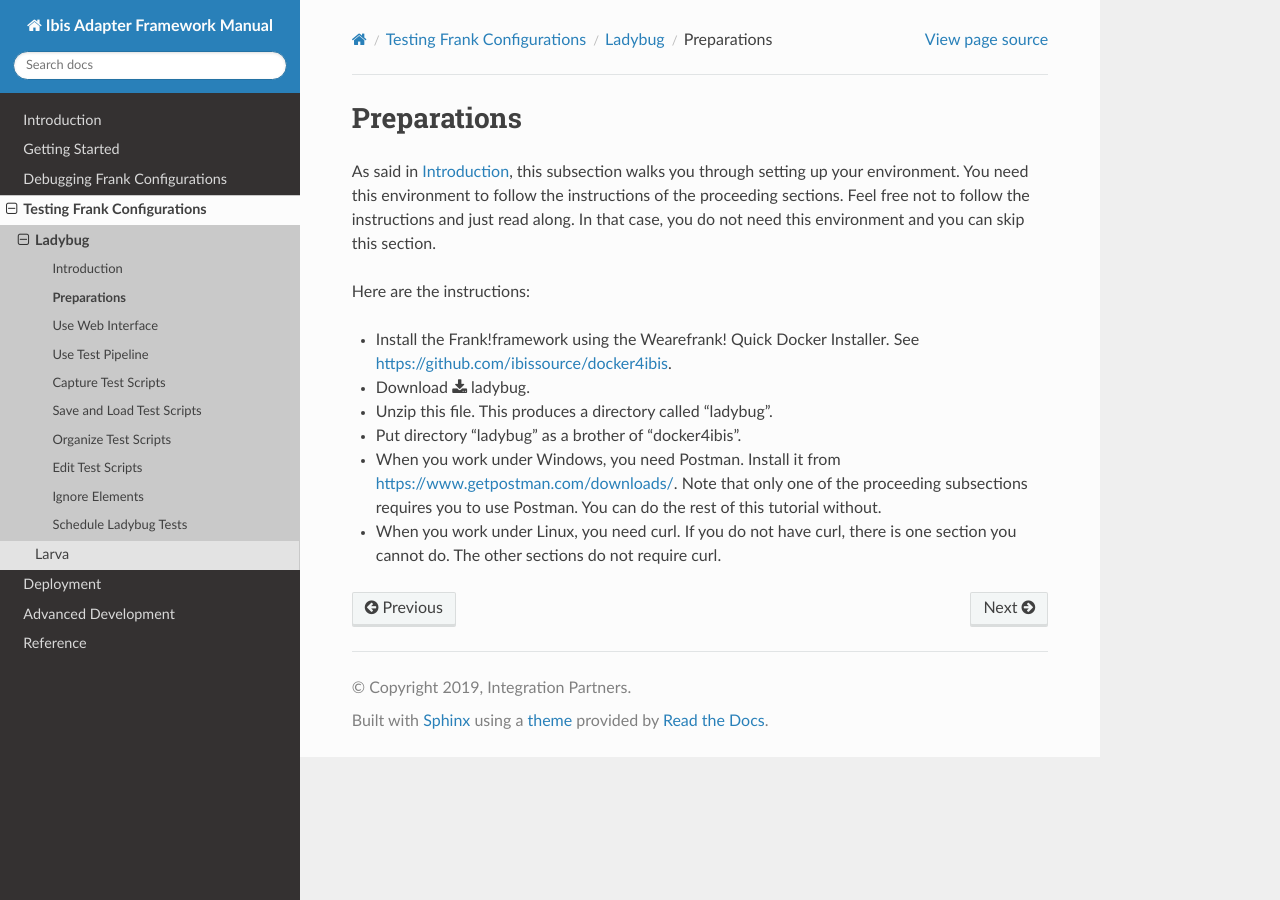
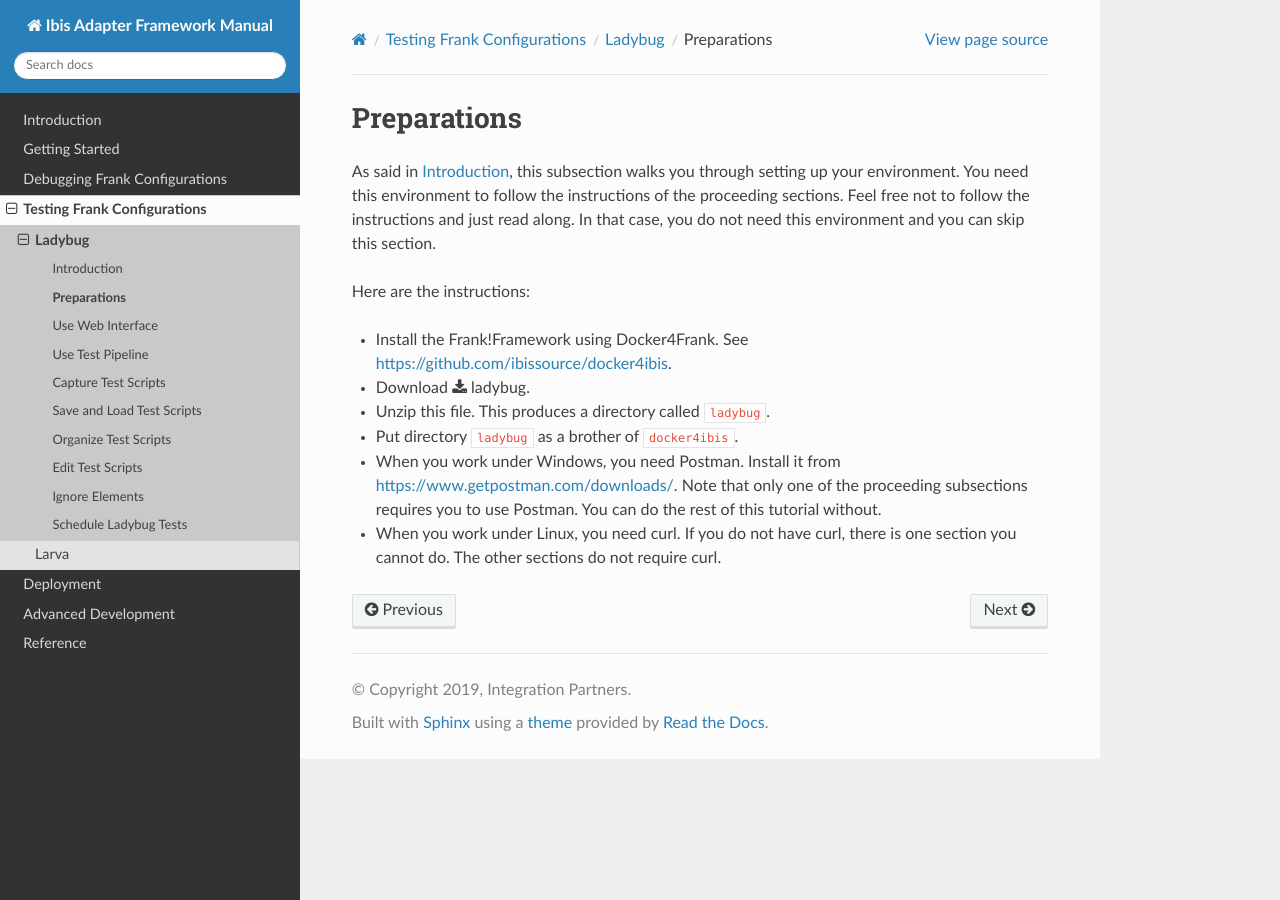
Before and after one commit to frankframework/frank-manual, a Sphinx documentation site: the page built from docs/source/testing/ladybug/preparations/preparations.rst, in a window 1280 px wide. Built offline with Sphinx 7.4.7 and the Read the Docs theme 2.0.0, drawn with Linux system fonts in a browser that asks for light colours.

Commit message:
Finish making Getting Started Frank and start doing so for Ladybug

```diff
--- a/docs/source/gettingStarted/horizonTransactions.rst
+++ b/docs/source/gettingStarted/horizonTransactions.rst
@@ -31,9 +31,9 @@ file "AdapterIngestBooking.xml" becomes:
      </Pipeline>
    </Adapter>
 
-The value "RequiresNew" means that a new transaction is started
+The value ``RequiresNew`` means that a new transaction is started
 for executing the ``<Pipeline>``. There are other possible values.
-The value "Mandatory" for example requires that a transaction
+The value ``Mandatory`` for example requires that a transaction
 is expected to exist when pipeline execution starts; the pipeline
 will fail otherwise. This value is useful when
 you want to execute multiple adapters within a single transaction.
@@ -52,5 +52,5 @@ with the user. Before a booking is accepted, the user logs in and
 searches destinations. That functionality would be needed before
 restricting access would make sense.
 
-Security is easy to implement using the frank!framework. This manual will be extended with another
+Security is easy to implement using the Frank!Framework. This manual will be extended with another
 user story of New Horizons to cover this topic.
--- a/docs/source/testing/ladybug/introduction/introduction.rst
+++ b/docs/source/testing/ladybug/introduction/introduction.rst
@@ -3,7 +3,7 @@
 Introduction
 ============
 
-Ladybug is one of the two test tools offered by the Frank!framework.
+Ladybug is one of the two test tools offered by the Frank!Framework.
 The proceeding subsections show you how to use Ladybug. The text is
 written as a tutorial, but feel free to just read this material
 and try it yourself.
@@ -13,12 +13,12 @@ given instructions, you should apply the instructions in
 :ref:`preparations`. This subsection explains how to set up
 the environment you need.
 
-This tutorial is based on an electronic archive that Wearefrank! built
+This tutorial is based on an electronic archive that WeAreFrank! built
 for one of their customers. The archive has a portal before it that
 handles requests from users. The portal accesses the archive
 to service the user.
 
-Wearefrank! cannot give everyone access to the real archive. Therefore,
+WeAreFrank! cannot give everyone access to the real archive. Therefore,
 a very simple emulator of this archive is supplied within this
 manual. A download link is available in :ref:`preparations`. The code
 provides the portal and the archive. The archive is capable of
--- a/docs/source/testing/ladybug/preparations/preparations.rst
+++ b/docs/source/testing/ladybug/preparations/preparations.rst
@@ -11,9 +11,9 @@ you do not need this environment and you can skip this section.
 
 Here are the instructions:
 
-* Install the Frank!framework using the Wearefrank! Quick Docker Installer. See https://github.com/ibissource/docker4ibis.
+* Install the Frank!Framework using Docker4Frank. See https://github.com/ibissource/docker4ibis.
 * Download :download:`ladybug <../../../downloads/ladybug.zip>`.
-* Unzip this file. This produces a directory called "ladybug".
-* Put directory "ladybug" as a brother of "docker4ibis".
+* Unzip this file. This produces a directory called ``ladybug``.
+* Put directory ``ladybug`` as a brother of ``docker4ibis``.
 * When you work under Windows, you need Postman. Install it from https://www.getpostman.com/downloads/. Note that only one of the proceeding subsections requires you to use Postman. You can do the rest of this tutorial without.
 * When you work under Linux, you need curl. If you do not have curl, there is one section you cannot do. The other sections do not require curl.
--- a/docs/source/testing/ladybug/useWebInterface/linux.rst
+++ b/docs/source/testing/ladybug/useWebInterface/linux.rst
@@ -7,12 +7,12 @@ Linux
 
 This sub-subsection explains how to do a HTTP call to
 the electronic archive introduced in :ref:`introduction`
-outside the Frank!framework. This subsection gives the
+outside the Frank!Framework. This subsection gives the
 instructions Linux users need to follow.
 
 Please do the following:
 
-#. Open the Frank!framework by browsing to http://localhost/ladybug/iaf/gui.
+#. Open the Frank!Framework by browsing to http://localhost/ladybug/iaf/gui.
 #. Open Ladybug by clicking "Testing" and then clicking "Ladybug":
 
    .. image:: ../../frankConsoleFindTestTools.jpg
--- a/docs/source/testing/ladybug/useWebInterface/useWebInterface.rst
+++ b/docs/source/testing/ladybug/useWebInterface/useWebInterface.rst
@@ -6,7 +6,7 @@ Use Web Interface
 As explained in :ref:`introduction`, this tutorial demonstrates Ladybug
 by testing a simplified electronic archive. Subsection :ref:`preparations`
 explains how the electronic archive is installed. In this subsection we access
-the electronic archive outside the Frank!framework.
+the electronic archive outside the Frank!Framework.
 
 The electronic archive, or more precisely its portal (see :ref:`introduction`)
 provides a HTTP interface. Windows users can access it using Postman, while Linux users use curl.
--- a/docs/source/testing/ladybug/useWebInterface/windows.rst
+++ b/docs/source/testing/ladybug/useWebInterface/windows.rst
@@ -12,7 +12,7 @@ Please do the following:
 
 .. highlight:: none
 
-#. Open the Frank!framework by browsing to http://localhost/ladybug/iaf/gui.
+#. Open the Frank!Framework by browsing to http://localhost/ladybug/iaf/gui.
 #. Open Ladybug by clicking "Testing" and then clicking "Ladybug":
 
    .. image:: ../../frankConsoleFindTestTools.jpg
```
Also changed, not shown: other parts of docs/source/testing/ladybug/useWebInterface/windows.rst (+2 -2 lines).
